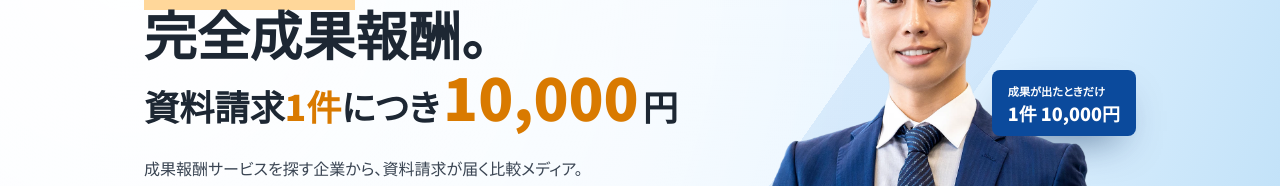
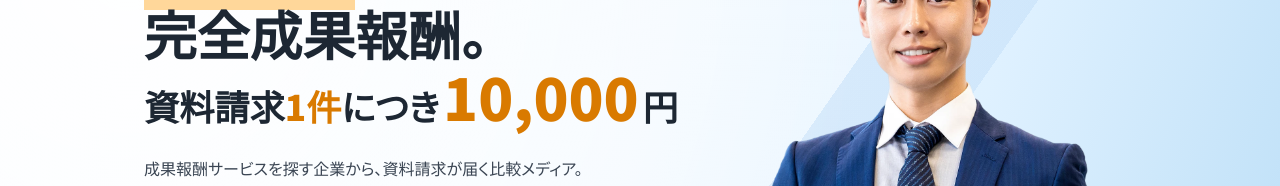
Before and after one commit to Tokyokikaku/freelancers-cloud, a Next.js app in the folder portal/: page /for-companies in a window 1280 px wide. Shown: the part 219-405 px from the top of the page. Built offline with nearby package versions, Linux system fonts and the light colour scheme; no server answers; the database is empty.

Commit message:
for-companies hero: remove price badge
Co-Authored-By: Claude Sonnet 5.5 <noreply@anthropic.com>
Claude-Session: https://claude.ai/code/session_01So4MhvSxa8aUWDxTXAfyAK

```diff
--- a/portal/src/app/(lp)/for-companies/page.tsx
+++ b/portal/src/app/(lp)/for-companies/page.tsx
@@ -96,10 +96,6 @@ export default async function ForCompaniesPage() {
           <div className="relative mx-auto h-[21rem] w-full max-w-md sm:h-[30rem] lg:h-auto lg:max-w-none lg:self-stretch">
             {/* eslint-disable-next-line @next/next/no-img-element */}
             <img src="/hero/person.webp" alt="" width={1200} height={1850} className="absolute bottom-0 left-1/2 block h-full w-auto max-w-none -translate-x-1/2" />
-            <div className="absolute right-0 top-28 rounded-lg bg-brand-700 px-4 py-3 text-white shadow-[0_18px_40px_-18px_rgb(7_42_90/0.7)] sm:right-0 sm:top-44" aria-hidden>
-              <p className="text-[0.7rem] font-bold">成果が出たときだけ</p>
-              <p className="text-lg font-black leading-tight">1件 10,000円</p>
-            </div>
           </div>
         </div>
       </section>
```
